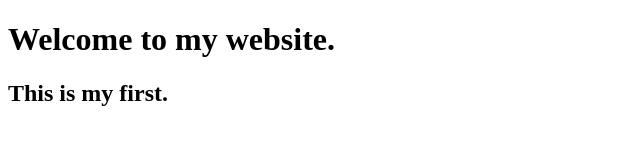
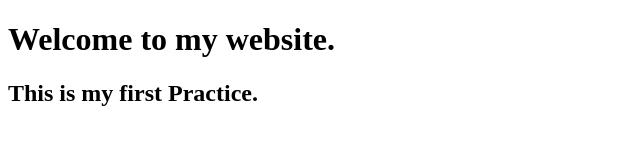
Before and after one commit to FahidHabib/FirstAssingment, a plain HTML site: page index.html in a window 1280 px wide. Shown: the whole page, without its empty margins (0-640 px from the left). Drawn offline with Linux system fonts and the light colour scheme.

Commit message:
Update index.html

```diff
--- a/index.html
+++ b/index.html
@@ -7,7 +7,7 @@
 </head>
 <body>
     <h1>Welcome to my website. </h1>
-    <h2>This is my first. </h2>
+    <h2>This is my first Practice. </h2>
 
 </body>
 </html>
```
